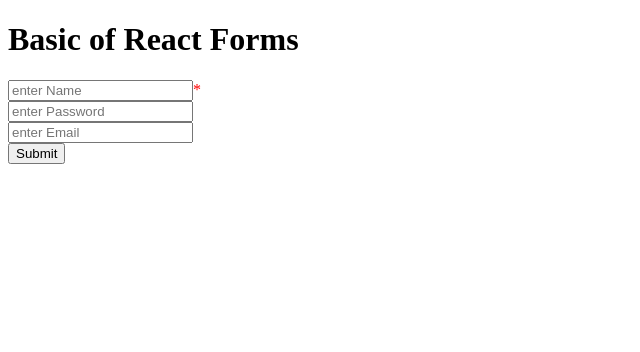
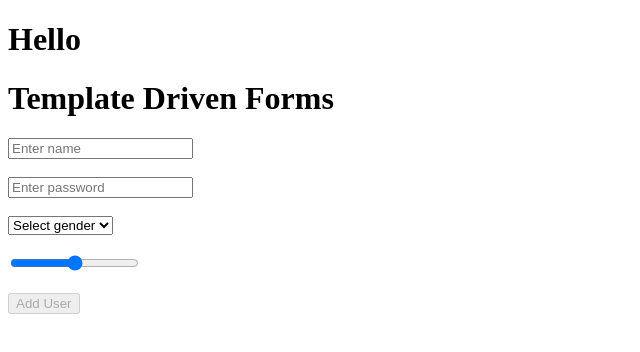
Before and after one commit to tusharrajput001/angular-tut, an Angular app: page / in a window 1280 px wide. Shown: the top 352 px of the page, without its empty margins (0-640 px from the left). Built offline with nearby package versions, Linux system fonts and the light colour scheme.

Commit message:
Template Driven Forms

```diff
--- a/src/app/app.component.html
+++ b/src/app/app.component.html
@@ -1,4 +1,4 @@
-<!-- <h1>Hello</h1> -->
+<h1>Hello</h1>
 <!-- interpolation -->
 <!-- <h1>{{title}}</h1> -->
 <!-- <login></login> -->
@@ -145,7 +145,7 @@
 
 <router-outlet /> -->
 
-<h1>Basic of React Forms</h1>
+<!-- <h1>Basic of React Forms</h1>
 <form [formGroup]="profileForm" (ngSubmit)="onSubmit()">
   <input type="text" placeholder="enter Name" formControlName="name" />
   <span *ngIf="name?.hasError('required')" style="color: red">*</span>
@@ -160,4 +160,22 @@
   <input type="text" placeholder="enter Email" formControlName="email" />
   <br />
   <button>Submit</button>
+</form> -->
+
+<h1>Template Driven Forms</h1>
+
+<form #userForm="ngForm" (ngSubmit)="addDetails(userForm.value)">
+  <input #name="ngModel" type="text" required placeholder="Enter name" name="name" ngModel>
+  <span *ngIf="name.invalid && name.touched" style="color: red;">*</span><br><br>
+  <input #password="ngModel" required type="password" minlength="5" placeholder="Enter password" name="password" ngModel >
+  <span *ngIf="password.invalid && password.touched" style="color: red;">*</span><br><br>
+
+  <select name="gender" ngModel >
+    <option value="">Select gender</option>
+    <option value="male">Male</option>
+    <option value="female">Female</option>
+  </select><br><br>
+  <input type="range" min="0" max="20" name="range" ngModel>
+  <br><br>
+  <button [disabled]="userForm.invalid">Add User</button>
 </form>
--- a/src/app/app.component.ts
+++ b/src/app/app.component.ts
@@ -6,39 +6,46 @@
 // import { NgFor, NgIf } from '@angular/common';
 import { RouterOutlet } from '@angular/router';
 import { Header } from './header/header';
-import { FormControl, FormGroup, ReactiveFormsModule, Validators } from '@angular/forms';
+import { FormControl, FormGroup, FormsModule, NgForm, ReactiveFormsModule, Validators } from '@angular/forms';
 import { NgIf } from '@angular/common';
 
 @Component({
   selector: 'app-root',
-  imports: [RouterOutlet, Header, ReactiveFormsModule, NgIf],
+  imports: [FormsModule, NgIf],
   templateUrl: './app.component.html',
   styleUrl: './app.component.css',
 })
 export class AppComponent {
 
-  profileForm = new FormGroup({
-    name: new FormControl('',[Validators.required]),
-    password: new FormControl('',[Validators.required,Validators.minLength(5)]),
-    email: new FormControl('',[Validators.required, Validators.maxLength(50)]),
-  });
-
-  onSubmit() {
-    console.log(this.profileForm.value);
-  }
-
-  get name(){
-    return this.profileForm.get('name');
-  }
-
-    get email(){
-    return this.profileForm.get('email');
+  addDetails(val:NgForm){
+    console.log(val);
   }
 
 
-    get password(){
-    return this.profileForm.get('password');
-  }
+
+
+  // profileForm = new FormGroup({
+  //   name: new FormControl('',[Validators.required]),
+  //   password: new FormControl('',[Validators.required,Validators.minLength(5)]),
+  //   email: new FormControl('',[Validators.required, Validators.maxLength(50)]),
+  // });
+
+  // onSubmit() {
+  //   console.log(this.profileForm.value);
+  // }
+
+  // get name(){
+  //   return this.profileForm.get('name');
+  // }
+
+  //   get email(){
+  //   return this.profileForm.get('email');
+  // }
+
+
+  //   get password(){
+  //   return this.profileForm.get('password');
+  // }
 
   // name = new FormControl();
   // password = new FormControl();
```
